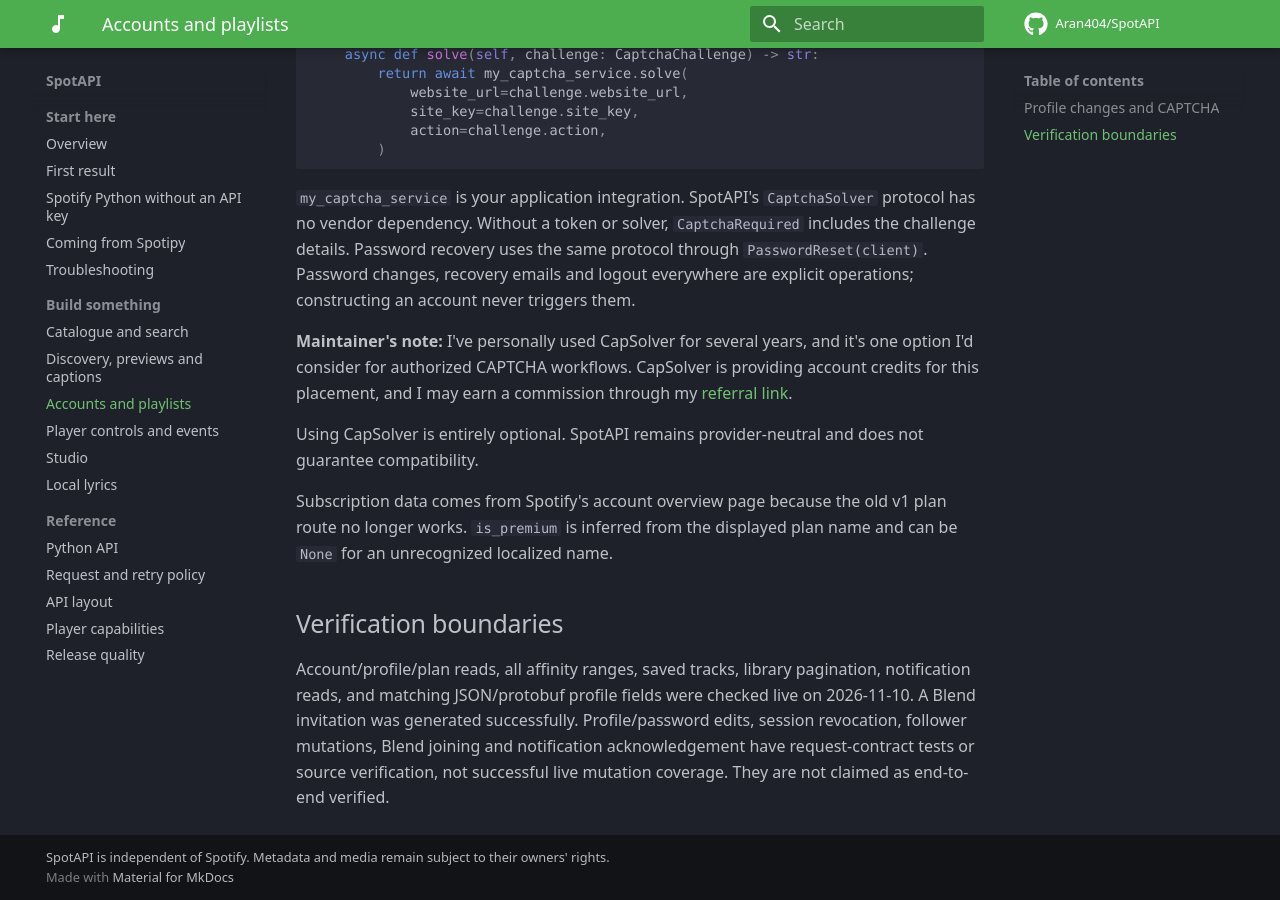
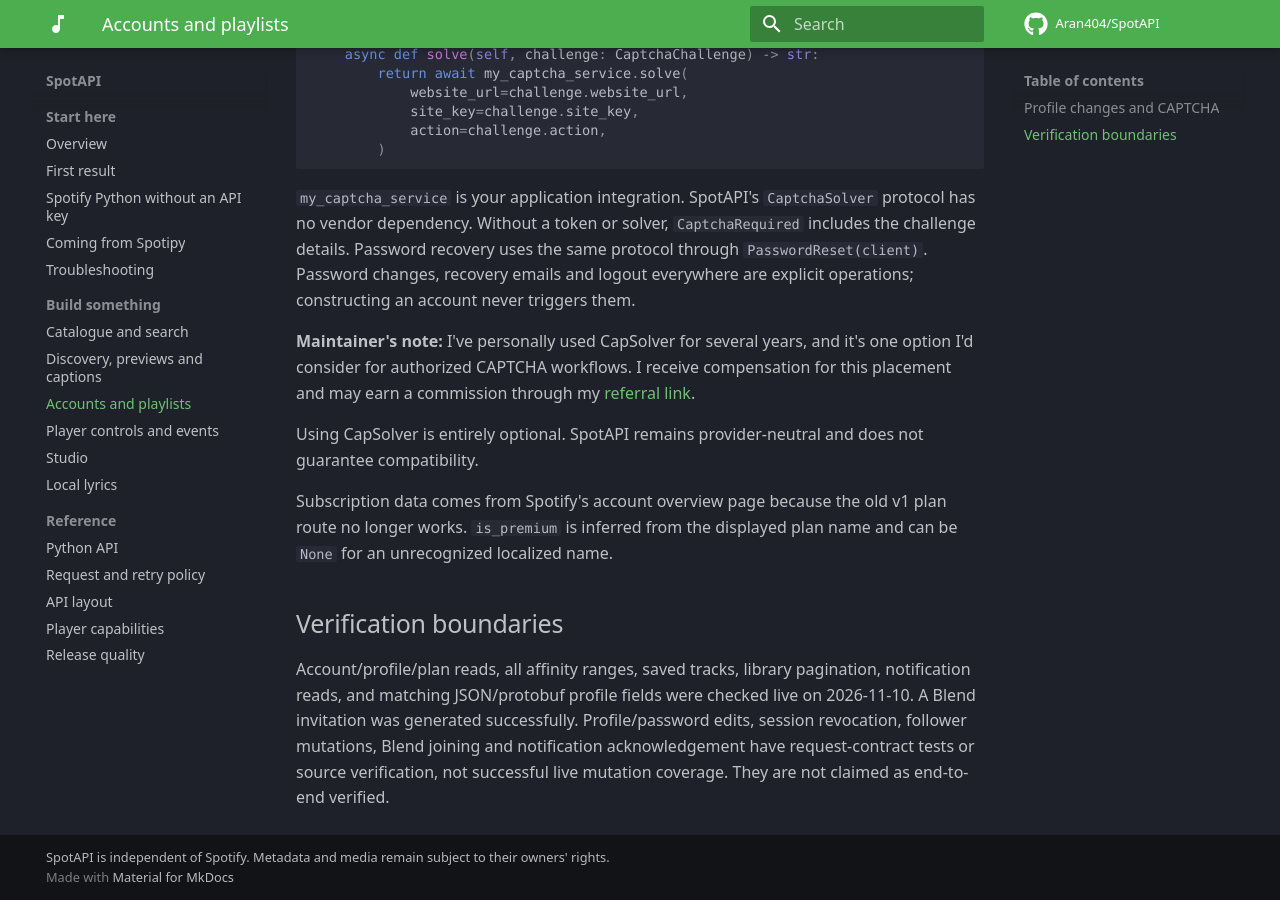
Before and after one commit to Aran404/SpotAPI, an MkDocs documentation site: the page built from docs/account.md, in a window 1280 px wide and 900 px high, scrolled down 2540 px. Built offline with MkDocs 1.6.1 and Material for MkDocs 9.7.7, drawn with Linux system fonts in a browser that asks for light colours; comment, search, counter and statistics services are not loaded.

Commit message:
Clarify sponsor disclosure

```diff
--- a/docs/account.md
+++ b/docs/account.md
@@ -107,7 +107,7 @@ are explicit operations; constructing an account never triggers them.
 
 <!-- CapSolver: 30-day trial from publication; remove unless renewed. -->
 
-**Maintainer's note:** I've personally used CapSolver for several years, and it's one option I'd consider for authorized CAPTCHA workflows. CapSolver is providing account credits for this placement, and I may earn a commission through my [referral link](https://dashboard.capsolver.com/passport/register?inviteCode=2aMq4nxxiQJX).
+**Maintainer's note:** I've personally used CapSolver for several years, and it's one option I'd consider for authorized CAPTCHA workflows. I receive compensation for this placement and may earn a commission through my [referral link](https://dashboard.capsolver.com/passport/register?inviteCode=2aMq4nxxiQJX).
 
 Using CapSolver is entirely optional. SpotAPI remains provider-neutral and does not guarantee compatibility.
 
```
